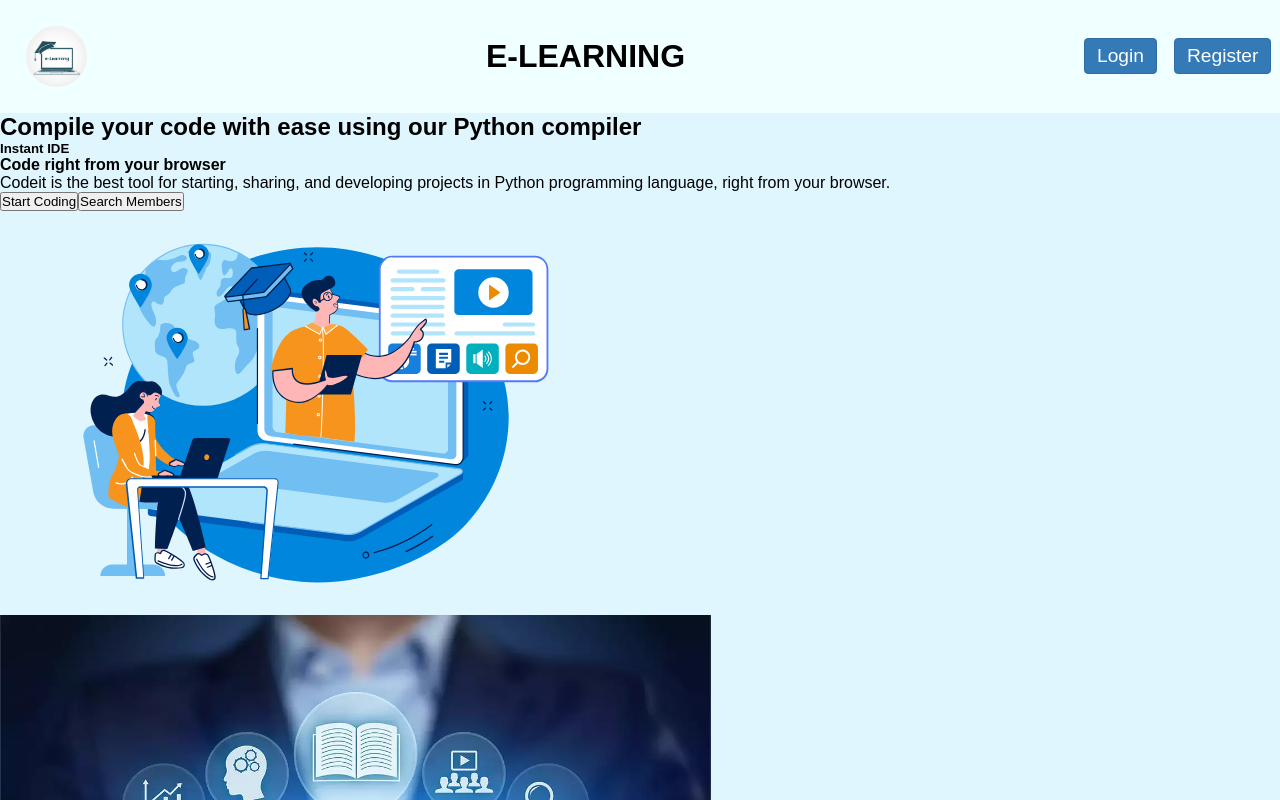
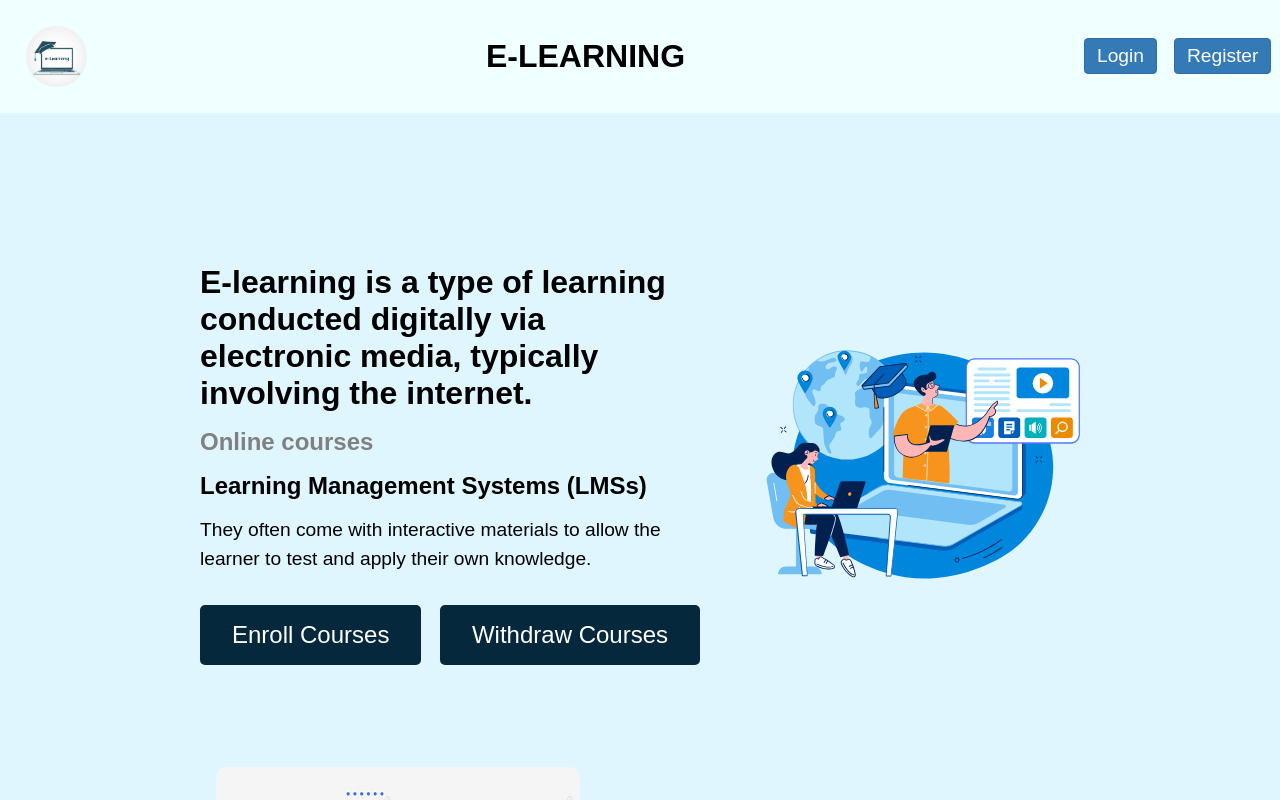
Before and after one commit to HseinKt/e-learning, a React (Create React App) app in the folder front_end/: page / in a window 1280 px wide. Shown: the top 800 px of the page. Built offline with nearby package versions, Linux system fonts and the light colour scheme.

Commit message:
finished landing page

```diff
--- a/front_end/src/App.js
+++ b/front_end/src/App.js
@@ -1,10 +1,14 @@
 import { Routes, Route } from "react-router-dom"
 import LandingPage from "./pages/landing_page";
+import WithdrawingPage from "./pages/withdrawing_page";
+import EnrollingPage from "./pages/enrolling_page";
 
 function App() {
   return (
     <Routes>
-      <Route path="/" element={<LandingPage/>} />
+      <Route path="/enroll" element={ <EnrollingPage /> }/>
+      <Route path="/withdraw" element={ <WithdrawingPage /> }/>
+      <Route path="/" element={ <LandingPage /> } />
     </Routes>
   );
 }
--- a/front_end/src/components/landing_page/header.js
+++ b/front_end/src/components/landing_page/header.js
@@ -1,14 +1,15 @@
-import { redirect } from "react-router-dom";
+import { useNavigate } from "react-router-dom";
 import Logo from "./logo";
 
 const Header = () => {
+    const navigate = useNavigate();
     return (
         <header className="header">
             <Logo />
             <h1>E-LEARNING</h1>
             <div className="LogReg">
-                <button className="login btn" onClick={() => redirect("login")}>Login</button>
-                <button className="register btn" onClick={() => redirect("register")}>Register</button>
+                <button className="login btn" onClick={() => navigate("login")}>Login</button>
+                <button className="register btn" onClick={() => navigate("register")}>Register</button>
             </div>
         </header>
      );
--- a/front_end/src/components/landing_page/landing_body.js
+++ b/front_end/src/components/landing_page/landing_body.js
@@ -1,25 +1,27 @@
-import { redirect } from "react-router-dom";
+import { useNavigate } from "react-router-dom";
 import image1 from "../images/elearning.svg"
-import image2 from "../images/elearning2.webp"
+import image2 from "../images/elearning2.jpg"
 
 const Landing_body = () => {
+    const navigate = useNavigate();
     return (
         <div className="landing_body">
           <div className="landing_row">
             <div>
-              <h2>Compile your code with ease using our Python compiler</h2>
-              <h5>Instant IDE</h5>
-              <h4>Code right from your browser</h4>
+              <h2>E-learning is a type of learning conducted digitally via electronic media,
+                 typically involving the internet.</h2>
+              <h5>Online courses</h5>
+              <h4>Learning Management Systems (LMSs)</h4>
               <p>
-                Codeit is the best tool for starting, sharing, and developing
-                projects in Python programming language, right from your browser.
+                They often come with interactive materials to allow the learner to test
+                and apply their own knowledge.
               </p>
               <div className="lanbuttons">
-                <button onClick={() => redirect("coding_page")}>
-                  Start Coding
+                <button onClick={() => navigate("/enroll")}>
+                  Enroll Courses
                 </button>
-                <button onClick={() => redirect("search_page")}>
-                  Search Members
+                <button onClick={() => navigate("/withdraw")}>
+                  Withdraw Courses
                 </button>
               </div>
             </div>
@@ -31,6 +33,7 @@ const Landing_body = () => {
               />
             </div>
           </div>
+
           <div className="landing_row">
             <div>
               <img
@@ -41,13 +44,14 @@ const Landing_body = () => {
             </div>
             <div style={{marginLeft:"1rem"}}>
               <h2>
-                Compile your code faster than ever with our high-speed servers
+              What is e-learning in education?
               </h2>
               <p>
-                Our Python compiler's high-speed servers ensure faster and efficient
-                code compilation, giving you more time for important project tasks.
-                Enjoy a reliable and stable platform for your code, avoiding costly
-                delays and setbacks.
+                There are many ways in which teachers have been implementing e-learning
+                to continue the teaching of their curriculum. One major way is the use
+                of virtual ‘classrooms’ or lessons, using video communication platforms
+                like Zoom. The teacher is able to plan and teach lessons as normal,
+                with all students attending the lessons from their own home
               </p>
             </div>
           </div>
--- a/front_end/src/index.css
+++ b/front_end/src/index.css
@@ -35,19 +35,10 @@ code {
   padding: 2%;
   background-color: azure;
 }
-
 .LogReg {
   display: flex;
   flex-direction: row;
 }
-
-/* .login {
-  margin-right: 10%;
-}
-.register {
-  margin-right: 100%;
-} */
-
 .btn {
   margin-right: 10%;
   font-weight: 400;
@@ -62,13 +53,76 @@ code {
   border-color: #2e6da4;
 
 }
-
 .btn:hover {
   background-color:  #72a1e4  ;
   color: #fff;
 }
-
 .logo {
   width: 5%;
   border-radius: 50%;
 }
+
+/* Landing Body */
+.landing_body {
+  display: flex;
+  flex-direction: column;
+  background-color: var(--light_blue);
+  justify-content: space-between;
+  padding: 100px;
+}
+
+.landing_row {
+  display: flex;
+  padding: 50px 100px;
+  align-items: center;
+  justify-content: space-evenly;
+}
+
+.landing_row div {
+  max-width: 500px;
+}
+
+.landing_row h2 {
+  font-size: 2rem;
+  margin-bottom: 1rem;
+}
+.landing_row h4 {
+  font-size: 1.5rem;
+  margin-bottom: 1rem;
+}
+.landing_row h5 {
+  color: gray;
+  font-size: 1.5rem;
+  margin-bottom: 1rem;
+}
+.landing_row p {
+  font-size: 1.2rem;
+  line-height: 1.5;
+  margin-bottom: 2rem;
+}
+.lanbuttons{
+  display: flex;
+  align-items: center;
+  justify-content: space-between;
+}
+.landing_row button {
+  background-color: var(--dark_blue);
+  color: white;
+  border: none;
+  font-size: 1.5rem;
+  padding: 1rem 2rem;
+  border-radius: 5px;
+  cursor: pointer;
+  transition: all 0.2s ease-in-out;
+  text-decoration: none;
+}
+.landing_row button:hover {
+  border: 1px black solid;
+  background-color: var(--light_blue);
+  color: var(--dark_blue);
+}
+.landing_row img {
+  max-width: 100%;
+  border-radius: 10px;
+  margin-left: 1rem;
+}
--- /dev/null
+++ b/front_end/src/pages/enrolling_page.js
@@ -0,0 +1,11 @@
+import Header from "../components/landing_page/header";
+
+const EnrollingPage = () => {
+    return (
+        <div>
+            <Header />
+        </div>
+     );
+}
+
+export default EnrollingPage;
--- /dev/null
+++ b/front_end/src/pages/withdrawing_page.js
@@ -0,0 +1,11 @@
+import Header from "../components/landing_page/header";
+
+const WithdrawingPage = () => {
+    return (
+        <div>
+            <Header />
+        </div>
+     );
+}
+
+export default WithdrawingPage;
```
Also changed, not shown: front_end/src/components/images/elearning2.jpg (added), front_end/src/components/images/elearning2.webp (deleted).
